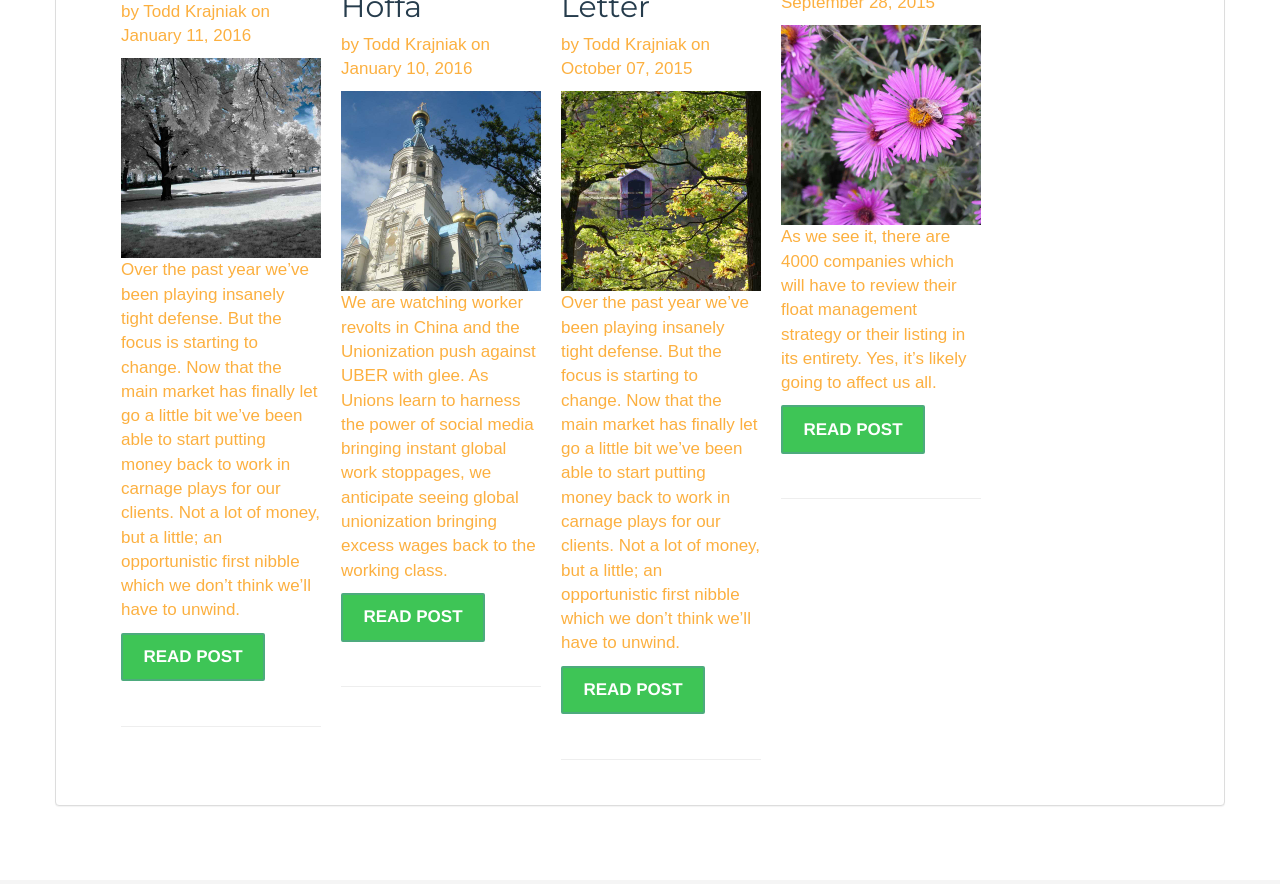
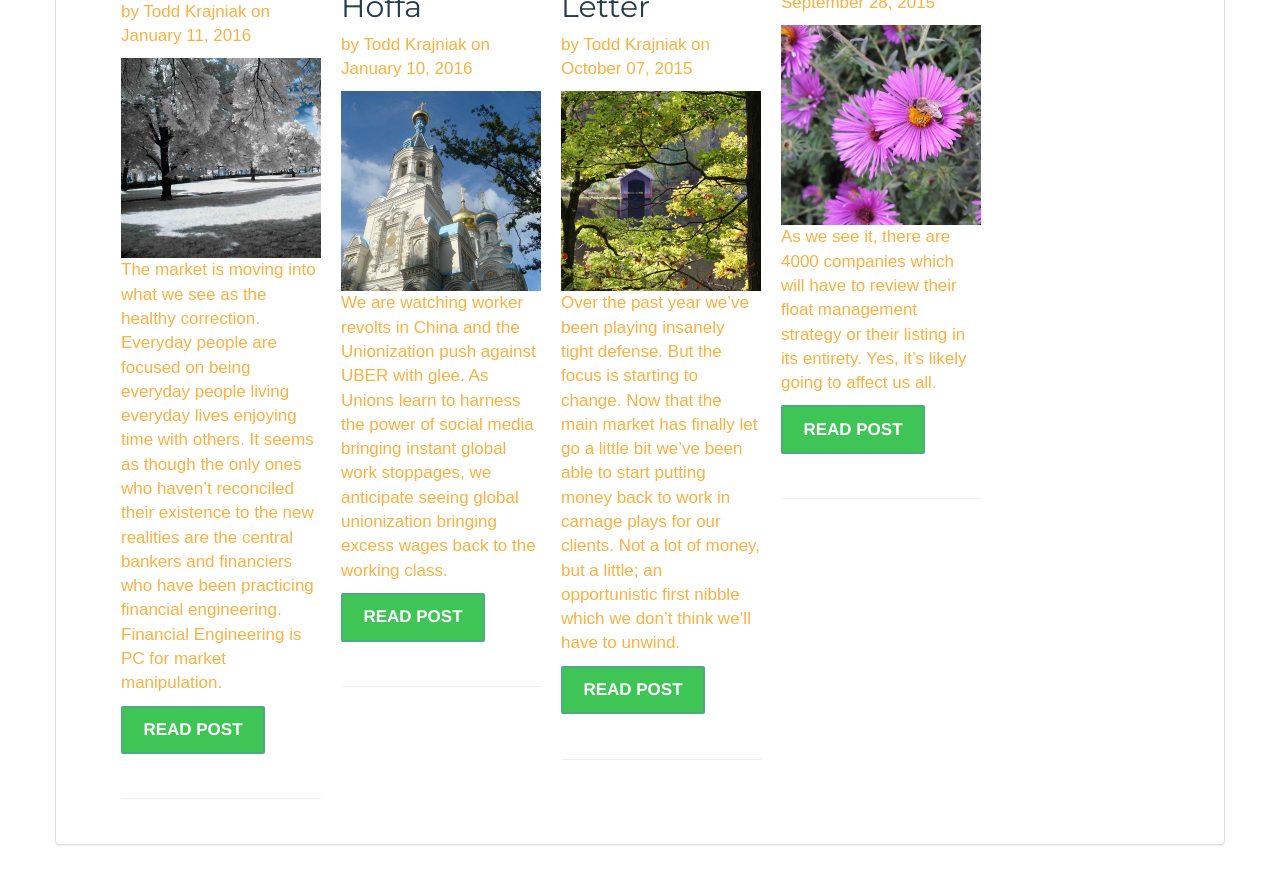
Before and after one commit to davidsilvasmith/kcm, a Jekyll site: the page built from index.md, in a window 1280 px wide and 900 px high, scrolled down 1175 px. Shown: the top 884 px of the window. Built offline with Jekyll 4.4.1, drawn with Linux system fonts in a browser that asks for light colours; nearby versions of some CDN libraries; some web fonts are replaced; comment, search, counter and statistics services are not loaded.

Commit message:
fixed Jan excerpt

```diff
--- a/_posts/2016-01-11-kcm-january-investor-letter.md
+++ b/_posts/2016-01-11-kcm-january-investor-letter.md
@@ -1,6 +1,6 @@
 ---
 title: KCM January Investor Letter
-excerpt: Over the past year we’ve been playing insanely tight defense.  But the focus is starting to change.  Now that the main market has finally let go a little bit we’ve been able to start putting money back to work in carnage plays for our clients.  Not a lot of money, but a little; an opportunistic first nibble which we don’t think we’ll have to unwind.
+excerpt: The market is moving into what we see as the healthy correction.  Everyday people are focused on being everyday people living everyday lives enjoying time with others. It seems as though the only ones who haven’t reconciled their existence to the new realities are the central bankers and financiers who have been practicing financial engineering.  Financial Engineering is PC for market manipulation.
 permalink: /kcm-january-2016-investor-letter/
 image:   /images/posts/2016-01-11-kcm-january-investor-letter/winter-2016.jpg
 
```
